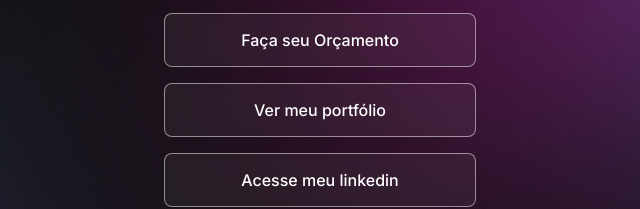
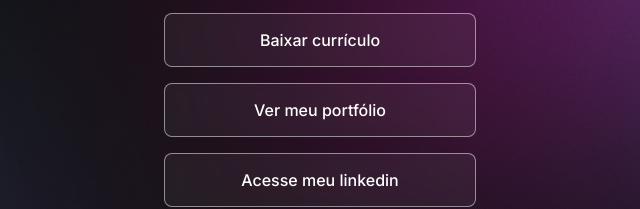
Before and after one commit to GabrielRossiSoares/devlinks, a plain HTML site: page index.html in a window 1280 px wide. Shown: the part 365-574 px from the top of the page, 320-960 px from the left. Drawn offline with nearby package versions, Linux system fonts and the light colour scheme.

Commit message:
adição de tag file para baixar o currículo

```diff
--- a/index.html
+++ b/index.html
@@ -34,8 +34,8 @@
           >
         </li>
         <li>
-          <a href="https://wa.me/5511976828219" target="_blank"
-            >Faça seu Orçamento</a
+          <a href="./assets/documents/curriculo.pdf" download="curriculo.pdf"
+            >Baixar currículo</a
           >
         </li>
         <li>
```
